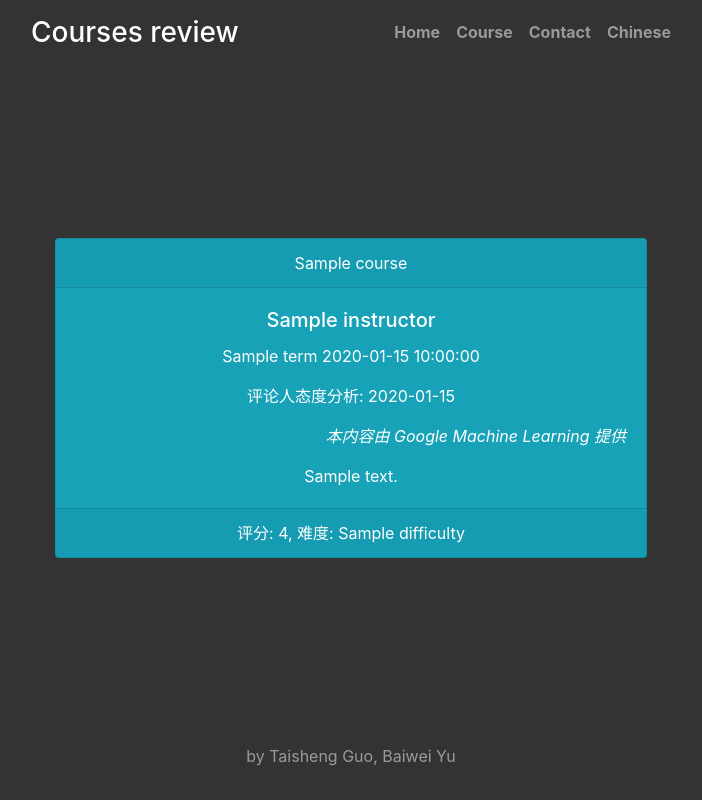
After one commit to taishengG/courses_review_platform-, a Flask app: template final/templates/course_2.html in a window 1280 px wide. The commit adds this page. Shown: the whole page, without its empty margins (289-991 px from the left). Run offline with Flask 2, Linux system fonts and the light colour scheme; the template is opened without the code that fills it: most values are stand-ins (such as "Sample title", 1, 10 or a date in 2020); parts of the project's set-up code (start-up, migrations or seed data) failed here and were passed over.

Commit message:
Modify app.py, presenter.py and course_2.html to support Google Translate. Also add my name on index.html

```diff
--- a/final/app.py
+++ b/final/app.py
@@ -5,17 +5,19 @@ import requests
 
 
 from presenter import Presenter
+#from presenter_2 import Presenter_2
 from model import AppModel
 
 import argparse
 import sys
 
-from google.cloud import language
-from google.cloud import translate
+from google.cloud import language #Google sentiment analysis API, used by Taisheng Guo
+from google.cloud import translate #Goole Translate API, used by Baiwei Yu
 from google.cloud.language import enums
 from google.cloud.language import types
 import six
 
+#--------- Sentiment analysis API, by Taisheng Guo's --------
 def sentiment_text(text):
     """Detects sentiment in the text."""
     client = language.LanguageServiceClient()
@@ -46,9 +48,10 @@ def sentiment_text(text):
     else:
         return 'Bad'
     # [END migration_analyze_sentiment]
+# ------------------- End of sentiment API  ----------------
 
 
-
+#------- Google Translate API, by Baiwei Yu ----------------
 def translate_text(target, text):
     # [START translate_translate_text]
     """Translates text into the target language.
@@ -72,11 +75,14 @@ def translate_text(target, text):
     #print(u'Detected source language: {}'.format(
         #result['detectedSourceLanguage']))
     # [END translate_translate_text]
-
+#---------------- End of Google Tranlate API ----------------
 
 
 app = Flask(__name__)
 model = AppModel()
+trans_model = AppModel() #conent translated in Chinese
+
+
 value1 = ('CS410 Web Security', 'Winter 2018', 'TR 14:00~15:50', 'Wu-chang Feng', '4.5/5', '3.5/5', "Web Security was fun and I learned a ton! This should be a required class. Wu Chang does and excellent job teaching it as well and is very helpful in and out of class. Not a tough grader and lenient if you talk to him about missing classes. There is a ton of work though for this class, so be prepared to put in the time! I'm happy I took this class!")
 
 value2 = ('CS201', 'Fall 2014', 'MW 10:00~11:50', 'Wu-chang Feng', '3/5', '3/5', "Professor Feng was a great professor. He is extremely knowledgeable, welcomes questions, and loves his material. The CTF homework makes the class enjoyable and was a good learning tool. Be prepared to spend a lot of time looking at assembly code.")
@@ -85,41 +91,48 @@ value3 = ('CS202', 'Fall 2018', '13:00~15:50', 'Karla Fant', '5/5', '4/5', "Took
 
 value4 = ('CS999', 'Fall 2028', '7:00~8:50', 'Unknow', '1/5', '1/5', "This class is very horrible. Tons of hw and exams, won't ever take it again!!!")
 
-
-#sentiment_text(value2[6])
-#sentiment_text(value3[6])
-#sentiment_text(value4[6])
-
-trans_value1 = ()
-
-for x in value1:
-	temp = translate_text('zh', x)
-	trans_value1.append(temp)
-
-
-
-
-
-
-print(trans_value1)
-'''
+#------ Implement of sentiment analysis API, by Taisheng Guo ------
 value1 = value1 + (sentiment_text(value1[6]),)
 value2 = value2 + (sentiment_text(value2[6]),)
 value3 = value3 + (sentiment_text(value3[6]),)
 value4 = value4 + (sentiment_text(value4[6]),)
+#------------------------------- end ------------------------------
+
+#------ Implement of Google Translate API, by Baiwei Yu -----------
+trans_value1 = ()
+trans_value2 = ()
+trans_value3 = ()
+trans_value4 = ()
+
+for x in value1:
+	trans_value1 = trans_value1 +  (translate_text('zh', x),)
+for x in value2:
+	trans_value2 = trans_value2 +  (translate_text('zh', x),)
+for x in value3:
+	trans_value3 = trans_value3 +  (translate_text('zh', x),)
+for x in value4:
+	trans_value4 = trans_value4 +  (translate_text('zh', x),)
+#------------------------------ end -------------------------------
+
 
 model.insert_course(value1)
 model.insert_course(value2)
 model.insert_course(value3)
 model.insert_course(value4)
-'''
+
+#--- Add translated content to new model,by Baiwei Yu ----
+trans_model.insert_course(trans_value1)
+trans_model.insert_course(trans_value2)
+trans_model.insert_course(trans_value3)
+trans_model.insert_course(trans_value4)
+#---------------------------------------------------------
 
 '''
 model.insert_course(model, value1)
 model.insert_course(model, value2)
 model.insert_course(model, value3)
 '''
-presenter = Presenter(model)
+presenter = Presenter(model, trans_model) #presenter is modified to accepting two models. by Taisheng Guo
 
 def create_template(route):
     route_name = route.get_name()
@@ -149,5 +162,11 @@ def base():
 def course():
     return render_view(presenter.course())
 
+#----- Translated content is passed to course_2.html. by Taisheng Guo----
+@app.route('/course_2')
+def course_2():
+    return render_view(presenter.course_2())
+#-------- end----------------------------------
+
 if __name__ == '__main__':
     app.run(host='0.0.0.0', port=8000, debug=True)
--- /dev/null
+++ b/final/templates/course_2.html
@@ -0,0 +1,24 @@
+{% extends "index.html" %}
+{% block body%}
+    {%for course in courses %}
+        <div class="card text-center bg-info my-5">
+          <div class="card-header">
+            {{course['course_name']}}
+          </div>
+          <div class="card-body">
+            <h5 class="card-title">{{course['instructor']}}</h5>
+            <p class="card-text">{{course['term']}}   {{course['time']}}</p>
+            <p class="card-text">
+            评论人态度分析: {{course['sentiment']}}
+		    <div class="font-italic text-sm-right">
+		     本内容由 Google Machine Learning 提供
+		    </div>
+	    </p>
+            <p class="card-text">{{course['review']}}</p>
+          </div>
+          <div class="card-footer">
+            评分: {{course['rating']}},    难度: {{course['difficulty']}}
+          </div>
+        </div>
+    {%endfor%}
+{% endblock%}
--- a/final/templates/index.html
+++ b/final/templates/index.html
@@ -24,6 +24,7 @@
             <a class="nav-link" href="/">Home</a>
             <a class="nav-link" href="/course">Course</a>
             <a class="nav-link" href="#">Contact</a>
+	    <a class="nav-link" href="course_2">Chinese</a>
           </nav>
         </div>
       </header>
@@ -34,7 +35,7 @@
 
       <footer class="mastfoot mt-auto">
         <div class="inner">
-          <p>by Taisheng Guo</p>
+          <p>by Taisheng Guo, Baiwei Yu</p>
         </div>
       </footer>
     </div>
```
Also changed, not shown: final/presenter.py (+21 -2 lines), 1 other file.
